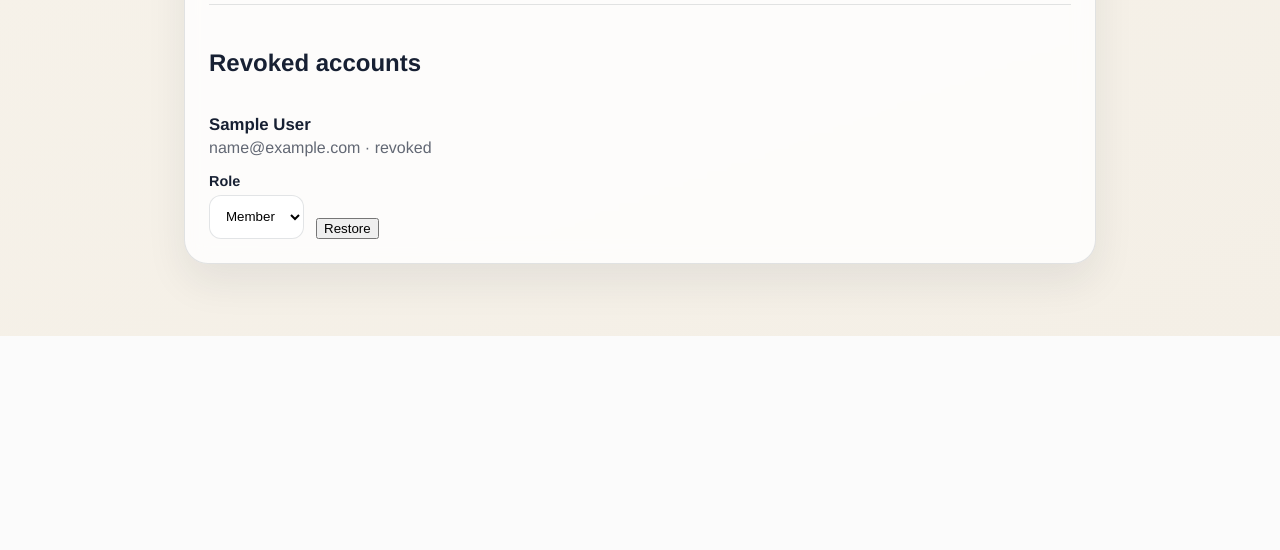
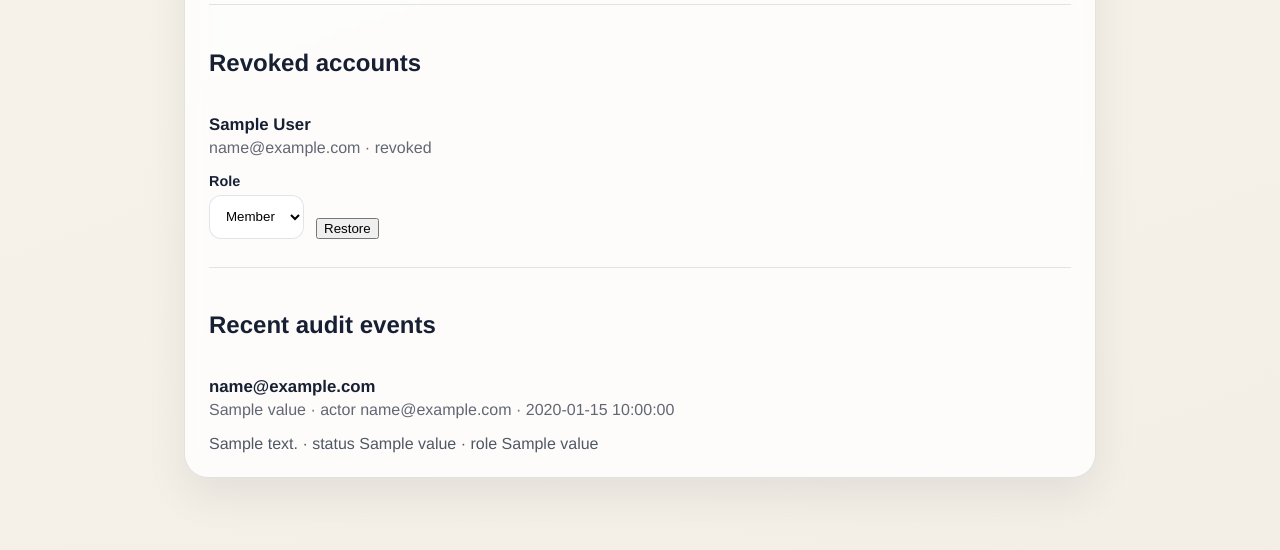
Before and after one commit to nemedaio/transcribee, a FastAPI app: template src/lnkdn_transcripts/templates/access_admin.html in a window 1280 px wide. Shown: the part 835-1385 px from the top of the page. Before the commit the page ends 1171 px from the top, so only its background shows below. Run offline with FastAPI, Linux system fonts and the light colour scheme; the template is opened without the code that fills it: most values are stand-ins (such as "Sample title", 1, 10 or a date in 2020).

Commit message:
Add access audit trail

```diff
--- a/src/lnkdn_transcripts/routes/auth.py
+++ b/src/lnkdn_transcripts/routes/auth.py
@@ -145,6 +145,7 @@ def access_admin(request: Request) -> HTMLResponse:
             "pending_accounts": access_repository.list_accounts([AccessStatus.PENDING]),
             "approved_accounts": access_repository.list_accounts([AccessStatus.APPROVED]),
             "revoked_accounts": access_repository.list_accounts([AccessStatus.REVOKED]),
+            "recent_audit_events": access_repository.list_audit_events(limit=25),
             "bootstrap_admin_emails": sorted(request.app.state.auth_service.admin_emails),
             "current_admin_email": current_user.email,
         },
@@ -170,6 +171,9 @@ def approve_access(
 @router.post("/access/revoke")
 def revoke_access(request: Request, email: str = Form(...)) -> RedirectResponse:
     current_user = _require_admin(request)
-    revoked = request.app.state.access_repository.revoke_account(email=email)
+    revoked = request.app.state.access_repository.revoke_account(
+        email=email,
+        actor_email=current_user.email,
+    )
     logger.info("auth.access.revoked email=%s by=%s", revoked.email, current_user.email)
     return RedirectResponse(url="/auth/access", status_code=status.HTTP_303_SEE_OTHER)
--- a/src/lnkdn_transcripts/templates/access_admin.html
+++ b/src/lnkdn_transcripts/templates/access_admin.html
@@ -96,5 +96,32 @@
     <p class="status">No revoked accounts.</p>
     {% endif %}
   </div>
+
+  <div class="dashboard-section">
+    <h2>Recent audit events</h2>
+    {% if recent_audit_events %}
+    <div class="history-list">
+      {% for event in recent_audit_events %}
+      <article class="history-item">
+        <header class="history-header">
+          <h2>{{ event.account_email }}</h2>
+          <p>{{ event.action.value }} · actor {{ event.actor_email or "system" }} · {{ event.created_at }}</p>
+        </header>
+        <p class="status">
+          {{ event.note or "No note" }}
+          {% if event.resulting_status %}
+          · status {{ event.resulting_status.value }}
+          {% endif %}
+          {% if event.resulting_role %}
+          · role {{ event.resulting_role.value }}
+          {% endif %}
+        </p>
+      </article>
+      {% endfor %}
+    </div>
+    {% else %}
+    <p class="status">No audit events yet.</p>
+    {% endif %}
+  </div>
 </section>
 {% endblock %}
```
Also changed, not shown: src/lnkdn_transcripts/routes/api.py (+16 -2 lines), tests/test_jobs_api.py (+36 -0 lines), tests/test_web_jobs.py (+12 -0 lines), README.md, src/lnkdn_transcripts/storage/models.py, src/lnkdn_transcripts/storage/repo.py.
